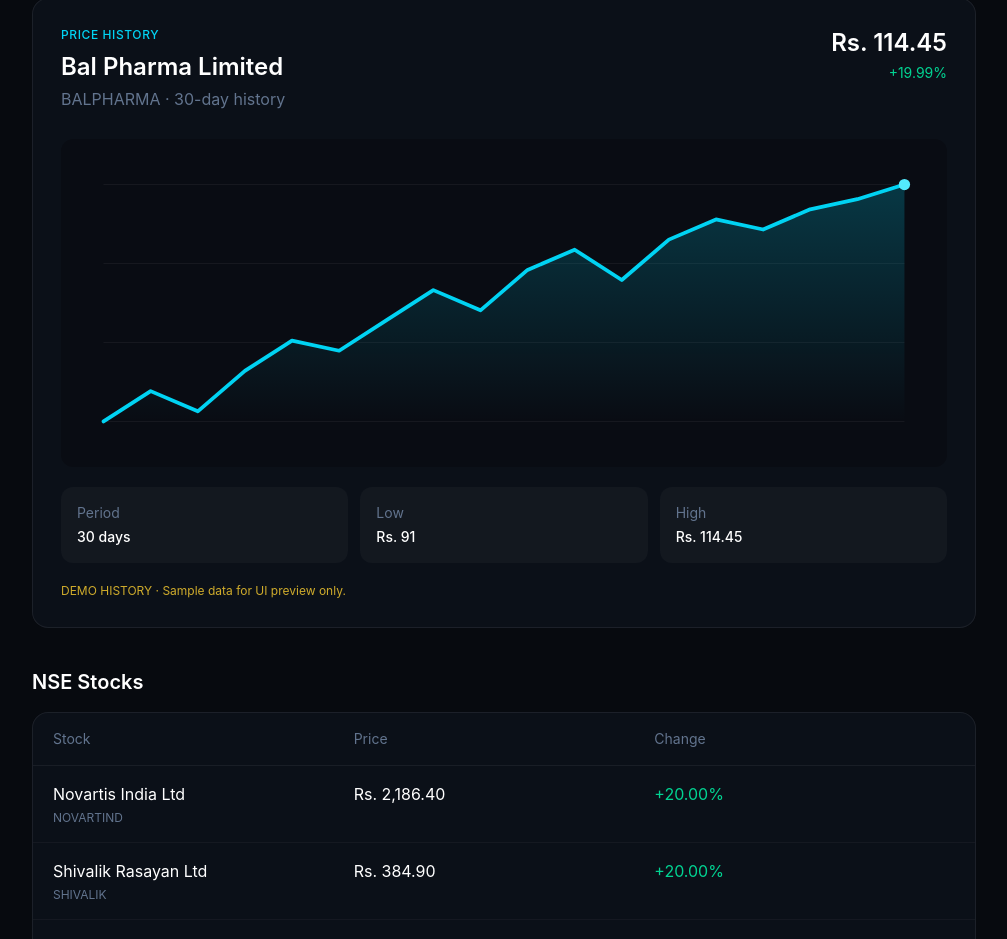
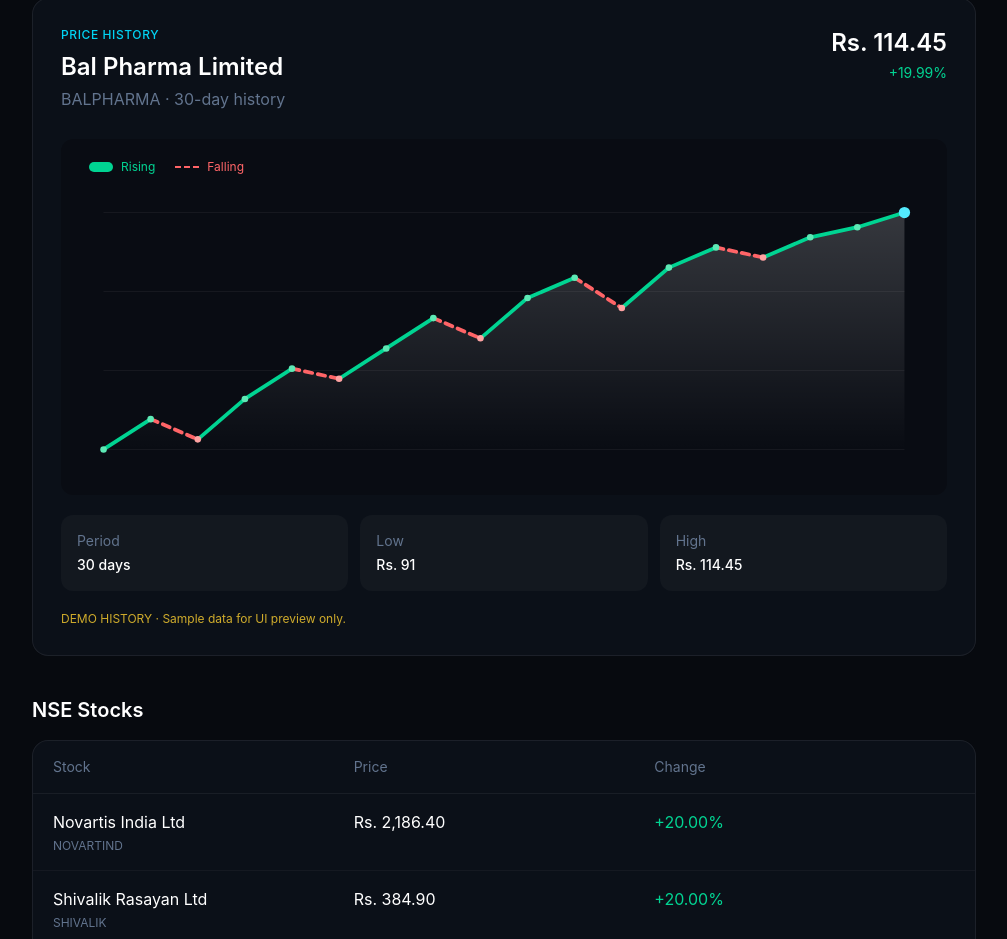
Before and after one commit to intersprit123/CodeX, a Next.js app: page /markets in a window 1280 px wide. Shown: the part 1208-2147 px from the top of the page, without its empty margins (264-1271 px from the left). Built offline with nearby package versions, Linux system fonts and the light colour scheme.

Commit message:
Style demo history chart with red and green trend lines

```diff
--- a/app/markets/page.tsx
+++ b/app/markets/page.tsx
@@ -34,25 +34,82 @@
   const points = values.map((value, index) => {
     const x = pad + (index / (values.length - 1)) * (width - pad * 2)
     const y = height - pad - ((value - min) / range) * (height - pad * 2)
-    return `${x},${y}`
-  }).join(' ')
+    return { x, y, value }
+  })
 
   return (
+    <div>
+      <div className="flex items-center gap-5 px-2 pb-3 text-xs">
+        <span className="inline-flex items-center gap-2 text-emerald-400">
+          <span className="h-2.5 w-6 rounded-full bg-emerald-400" /> Rising
+        </span>
+        <span className="inline-flex items-center gap-2 text-red-400">
+          <span className="h-0.5 w-6 border-t-2 border-dashed border-red-400" /> Falling
+        </span>
+      </div>
+
       <svg viewBox={`0 0 ${width} ${height}`} className="w-full h-72" role="img" aria-label="Demo 30-day price history chart">
         <defs>
           <linearGradient id="historyFill" x1="0" x2="0" y1="0" y2="1">
-          <stop offset="0%" stopColor="currentColor" stopOpacity="0.22" />
+            <stop offset="0%" stopColor="currentColor" stopOpacity="0.18" />
             <stop offset="100%" stopColor="currentColor" stopOpacity="0" />
           </linearGradient>
         </defs>
+
         {[0, 1, 2, 3].map((row) => {
           const y = pad + row * ((height - pad * 2) / 3)
           return <line key={row} x1={pad} x2={width - pad} y1={y} y2={y} stroke="currentColor" className="text-white/[.06]" />
         })}
-      <polyline points={`${pad},${height - pad} ${points} ${width - pad},${height - pad}`} fill="url(#historyFill)" className="text-cyan-400" stroke="none" />
-      <polyline points={points} fill="none" stroke="currentColor" strokeWidth="4" strokeLinecap="round" strokeLinejoin="round" className="text-cyan-400" />
-      <circle cx={width - pad} cy={height - pad - ((values[values.length - 1] - min) / range) * (height - pad * 2)} r="6" fill="currentColor" className="text-cyan-300" />
+
+        <polyline
+          points={`${pad},${height - pad} ${points.map((point) => `${point.x},${point.y}`).join(' ')} ${width - pad},${height - pad}`}
+          fill="url(#historyFill)"
+          className="text-cyan-400"
+          stroke="none"
+        />
+
+        {points.slice(0, -1).map((point, index) => {
+          const next = points[index + 1]
+          const rising = next.value >= point.value
+          return (
+            <line
+              key={`${index}-${point.value}`}
+              x1={point.x}
+              y1={point.y}
+              x2={next.x}
+              y2={next.y}
+              stroke="currentColor"
+              strokeWidth="4"
+              strokeLinecap="round"
+              className={rising ? 'text-emerald-400' : 'text-red-400'}
+              strokeDasharray={rising ? undefined : '8 6'}
+            />
+          )
+        })}
+
+        {points.map((point, index) => {
+          const rising = index === 0 || point.value >= points[index - 1].value
+          return (
+            <circle
+              key={index}
+              cx={point.x}
+              cy={point.y}
+              r="3.5"
+              fill="currentColor"
+              className={rising ? 'text-emerald-300' : 'text-red-300'}
+            />
+          )
+        })}
+
+        <circle
+          cx={points[points.length - 1].x}
+          cy={points[points.length - 1].y}
+          r="6"
+          fill="currentColor"
+          className="text-cyan-300"
+        />
       </svg>
+    </div>
   )
 }
 
@@ -111,7 +168,7 @@
           </div>
         </div>
 
-        <div className="mt-7 rounded-xl bg-black/20 p-3 md:p-5 text-cyan-400 overflow-hidden">
+        <div className="mt-7 rounded-xl bg-black/20 p-3 md:p-5 overflow-hidden">
           <FakeChart values={values} />
         </div>
 
```
Lines whose indentation alone changed are shown as unchanged.
